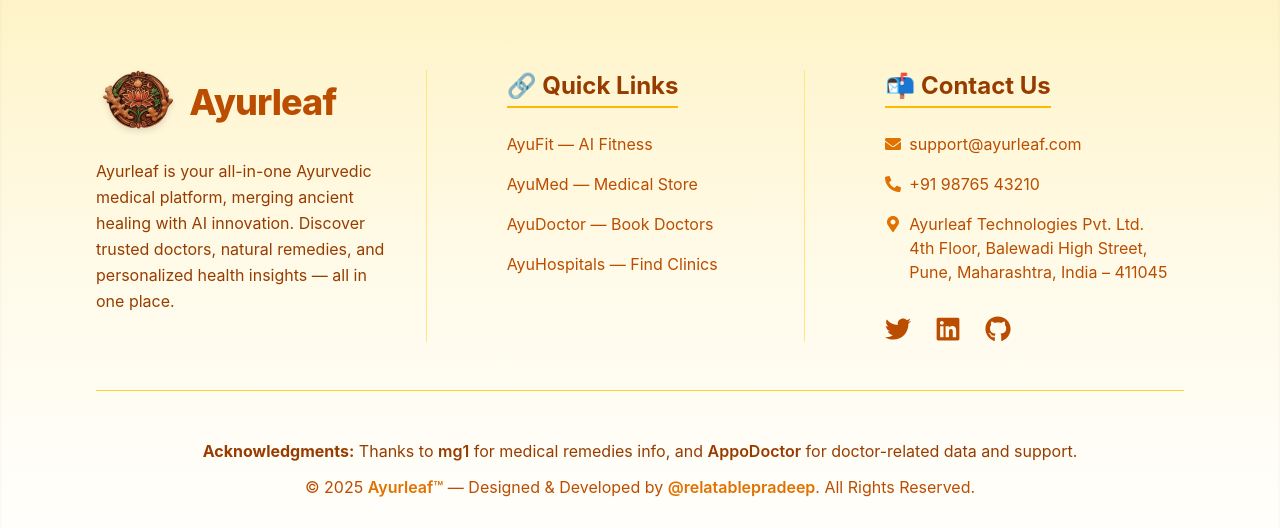
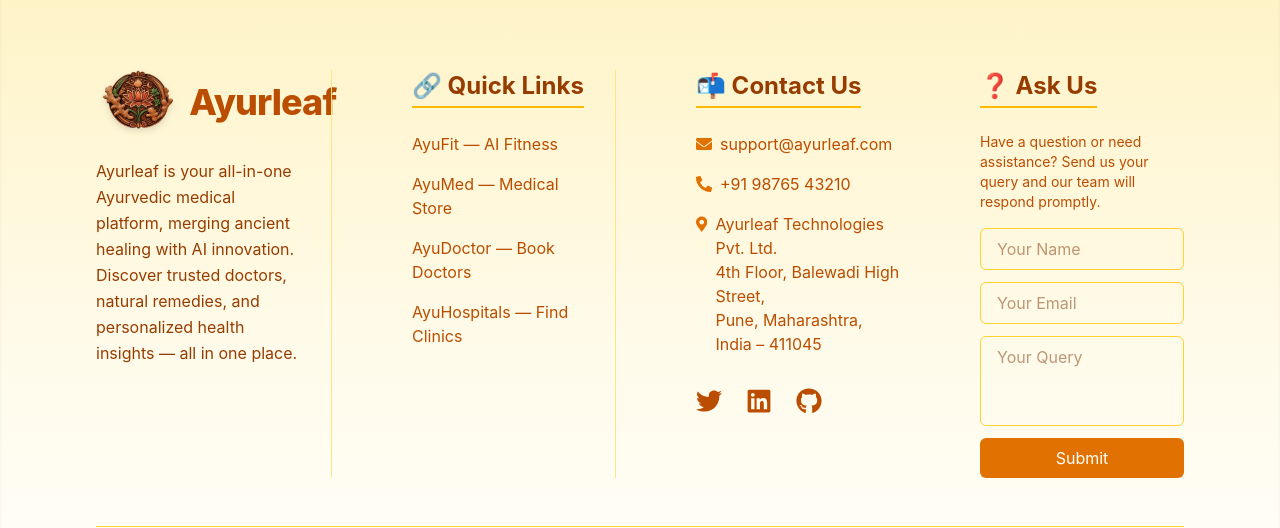
Before and after one commit to relatablepradeep/Aurleaf, a React (Vite) app in the folder Frontend/: page / in a window 1280 px wide. Shown: the part 4441-4969 px from the top of the page. Built offline with nearby package versions, Linux system fonts and the light colour scheme; no server answers.

Commit message:
enhanced footer

```diff
--- a/Frontend/src/Component/Footer/Foot.tsx
+++ b/Frontend/src/Component/Footer/Foot.tsx
@@ -12,7 +12,7 @@ import logo from "../../Assets/logo.png";
 export default function Foot() {
   return (
     <footer className="w-full bg-gradient-to-b from-amber-100 via-amber-50 to-white text-amber-900 px-8 md:px-16 lg:px-24 py-20 font-[Inter] border-t border-amber-200 shadow-inner relative z-10">
-      <div className="max-w-screen-xl mx-auto grid grid-cols-1 md:grid-cols-3 gap-12 text-center md:text-left relative">
+      <div className="max-w-screen-xl mx-auto grid grid-cols-1 md:grid-cols-4 gap-12 text-center md:text-left relative">
 
         {/* BRAND / ABOUT SECTION */}
         <div className="relative md:pr-8">
@@ -28,8 +28,7 @@ export default function Foot() {
             Ayurleaf
           </Link>
           <p className="text-amber-800 text-base leading-relaxed">
-            Ayurleaf is your all-in-one Ayurvedic medical platform, merging ancient healing with AI innovation.
-            Discover trusted doctors, natural remedies, and personalized health insights — all in one place.
+            Ayurleaf is your all-in-one Ayurvedic medical platform, merging ancient healing with AI innovation. Discover trusted doctors, natural remedies, and personalized health insights — all in one place.
           </p>
 
           {/* Vertical Divider */}
@@ -45,7 +44,7 @@ export default function Foot() {
             <li>
               <NavLink
                 to="/fitness"
-                className="hover:text-amber-600 transition-colors"
+                className="hover:text-amber-600 transition-colors duration-300"
               >
                 AyuFit — AI Fitness
               </NavLink>
@@ -53,7 +52,7 @@ export default function Foot() {
             <li>
               <NavLink
                 to="/products"
-                className="hover:text-amber-600 transition-colors"
+                className="hover:text-amber-600 transition-colors duration-300"
               >
                 AyuMed — Medical Store
               </NavLink>
@@ -61,7 +60,7 @@ export default function Foot() {
             <li>
               <NavLink
                 to="/doctors"
-                className="hover:text-amber-600 transition-colors"
+                className="hover:text-amber-600 transition-colors duration-300"
               >
                 AyuDoctor — Book Doctors
               </NavLink>
@@ -69,12 +68,11 @@ export default function Foot() {
             <li>
               <NavLink
                 to="/hospitals"
-                className="hover:text-amber-600 transition-colors"
+                className="hover:text-amber-600 transition-colors duration-300"
               >
                 AyuHospitals — Find Clinics
               </NavLink>
             </li>
-
           </ul>
 
           {/* Vertical Divider */}
@@ -105,34 +103,69 @@ export default function Foot() {
             </li>
           </ul>
 
+
           {/* Social Media Links */}
           <div className="flex justify-center md:justify-start space-x-6 mt-8 text-amber-700">
+            {[{
+              icon: FaTwitter,
+              link: "https://x.com/rascal_rookiee",
+              label: "Twitter"
+            },{
+              icon: FaLinkedin,
+              link: "https://www.linkedin.com/in/relatablepradeep/",
+              label: "LinkedIn"
+            },{
+              icon: FaGithub,
+              link: "https://github.com/relatablepradeep/Aurleaf",
+              label: "GitHub"
+            }].map((social, i) => (
               <a
-              href="https://x.com/rascal_rookiee"
+                key={i}
+                href={social.link}
                 target="_blank"
                 rel="noopener noreferrer"
+                aria-label={social.label}
                 className="hover:text-amber-600 transition-transform transform hover:scale-110"
               >
-              <FaTwitter size={26} />
+                <social.icon size={26} />
               </a>
-            <a
-              href="https://www.linkedin.com/in/relatablepradeep/"
-              target="_blank"
-              rel="noopener noreferrer"
-              className="hover:text-amber-600 transition-transform transform hover:scale-110"
-            >
-              <FaLinkedin size={26} />
-            </a>
-            <a
-              href="https://github.com/relatablepradeep/Aurleaf"
-              target="_blank"
-              rel="noopener noreferrer"
-              className="hover:text-amber-600 transition-transform transform hover:scale-110"
-            >
-              <FaGithub size={26} />
-            </a>
+            ))}
           </div>
         </div>
+
+        {/* USER QUERY / ASK US SECTION */}
+        <div className="md:pl-8">
+          <h3 className="text-2xl font-bold text-amber-800 mb-6 border-b-2 border-amber-400 inline-block pb-1">
+            ❓ Ask Us
+          </h3>
+          <p className="text-amber-700 mb-4 text-sm">
+            Have a question or need assistance? Send us your query and our team will respond promptly.
+          </p>
+          <form className="flex flex-col space-y-3">
+            <input
+              type="text"
+              placeholder="Your Name"
+              className="px-4 py-2 rounded-md border border-amber-300 focus:outline-none focus:ring-2 focus:ring-amber-400"
+            />
+            <input
+              type="email"
+              placeholder="Your Email"
+              className="px-4 py-2 rounded-md border border-amber-300 focus:outline-none focus:ring-2 focus:ring-amber-400"
+            />
+            <textarea
+              placeholder="Your Query"
+              className="px-4 py-2 rounded-md border border-amber-300 focus:outline-none focus:ring-2 focus:ring-amber-400 resize-none"
+              rows={3}
+            ></textarea>
+            <button
+              type="submit"
+              className="bg-amber-600 text-white px-4 py-2 rounded-md hover:bg-amber-500 transition-colors"
+            >
+              Submit
+            </button>
+          </form>
+        </div>
+
       </div>
 
       {/* Divider */}
@@ -143,8 +176,7 @@ export default function Foot() {
         <p className="text-base text-amber-800">
           <strong>Acknowledgments:</strong> Thanks to{" "}
           <span className="font-semibold">mg1</span> for medical remedies info,
-          and <span className="font-semibold">AppoDoctor</span> for
-          doctor-related data and support.
+          and <span className="font-semibold">AppoDoctor</span> for doctor-related data and support.
         </p>
         <p className="text-base text-amber-700">
           © 2025{" "}
```
Lines whose indentation alone changed are shown as unchanged.
